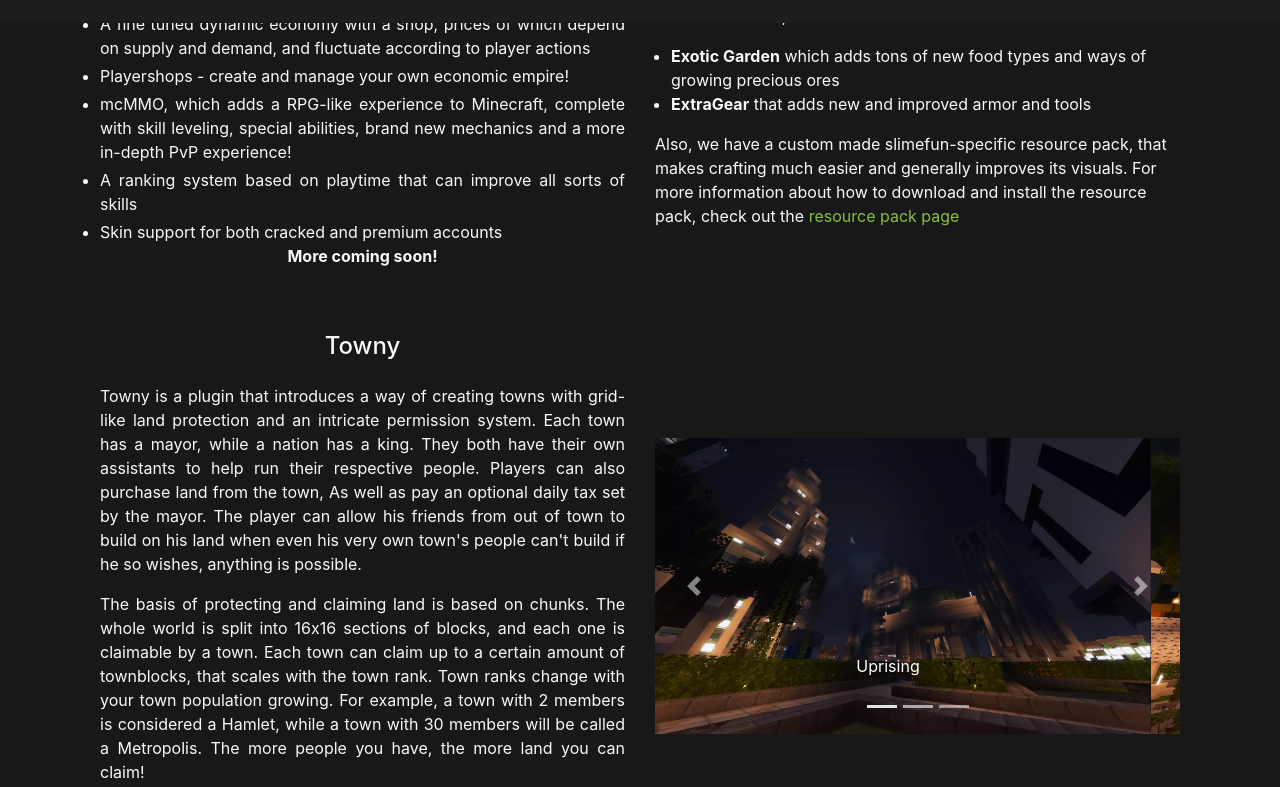
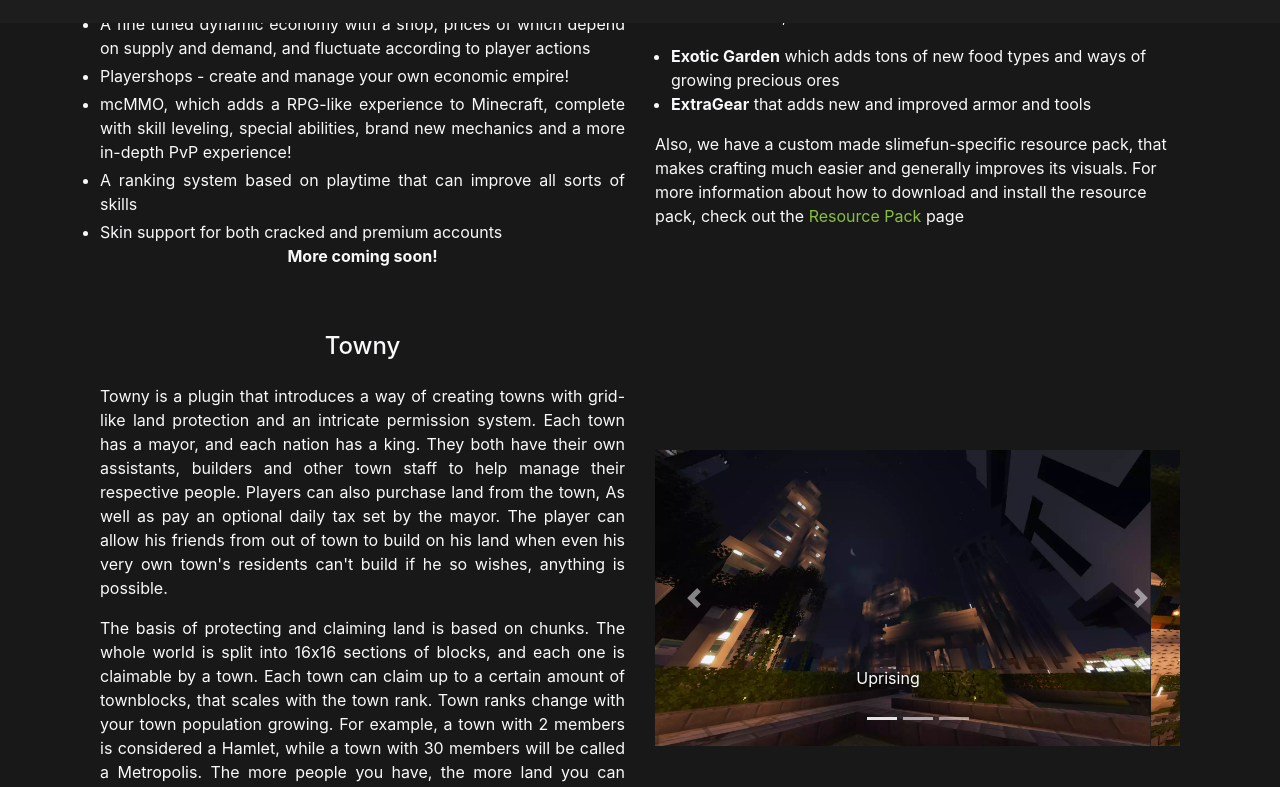
Before and after one commit to Age-of-Elysian/aoe-website, a Svelte app: page / in a window 1280 px wide. Shown: the part 777-1564 px from the top of the page. Built offline with nearby package versions, Linux system fonts and the light colour scheme.

Commit message:
text fix

```diff
--- a/src/Home.svelte
+++ b/src/Home.svelte
@@ -94,7 +94,8 @@
       crafting much easier and generally improves its visuals. For more
       information about how to download and install the resource pack, check out
       the
-      <a href="/#/resource-pack">resource pack page</a>
+      <a href="/#/resource-pack">Resource Pack</a>
+      page
     </div>
   </div>
 
@@ -106,12 +107,12 @@
       <p class="text-justify">
         Towny is a plugin that introduces a way of creating towns with grid-like
         land protection and an intricate permission system. Each town has a
-        mayor, while a nation has a king. They both have their own assistants to
-        help run their respective people. Players can also purchase land from
-        the town, As well as pay an optional daily tax set by the mayor. The
-        player can allow his friends from out of town to build on his land when
-        even his very own town's people can't build if he so wishes, anything is
-        possible.
+        mayor, and each nation has a king. They both have their own assistants,
+        builders and other town staff to help manage their respective people.
+        Players can also purchase land from the town, As well as pay an optional
+        daily tax set by the mayor. The player can allow his friends from out of
+        town to build on his land when even his very own town's residents can't
+        build if he so wishes, anything is possible.
       </p>
       <p class="text-justify">
         The basis of protecting and claiming land is based on chunks. The whole
```
